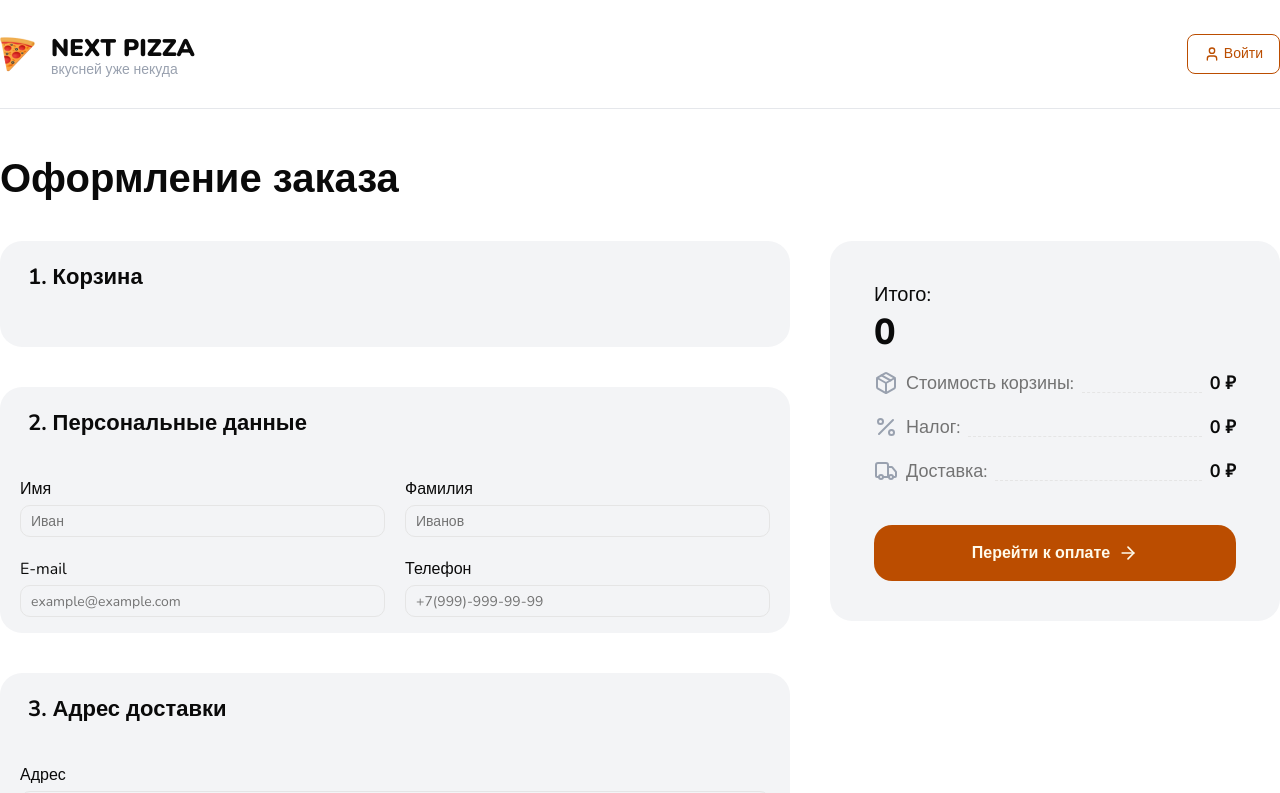
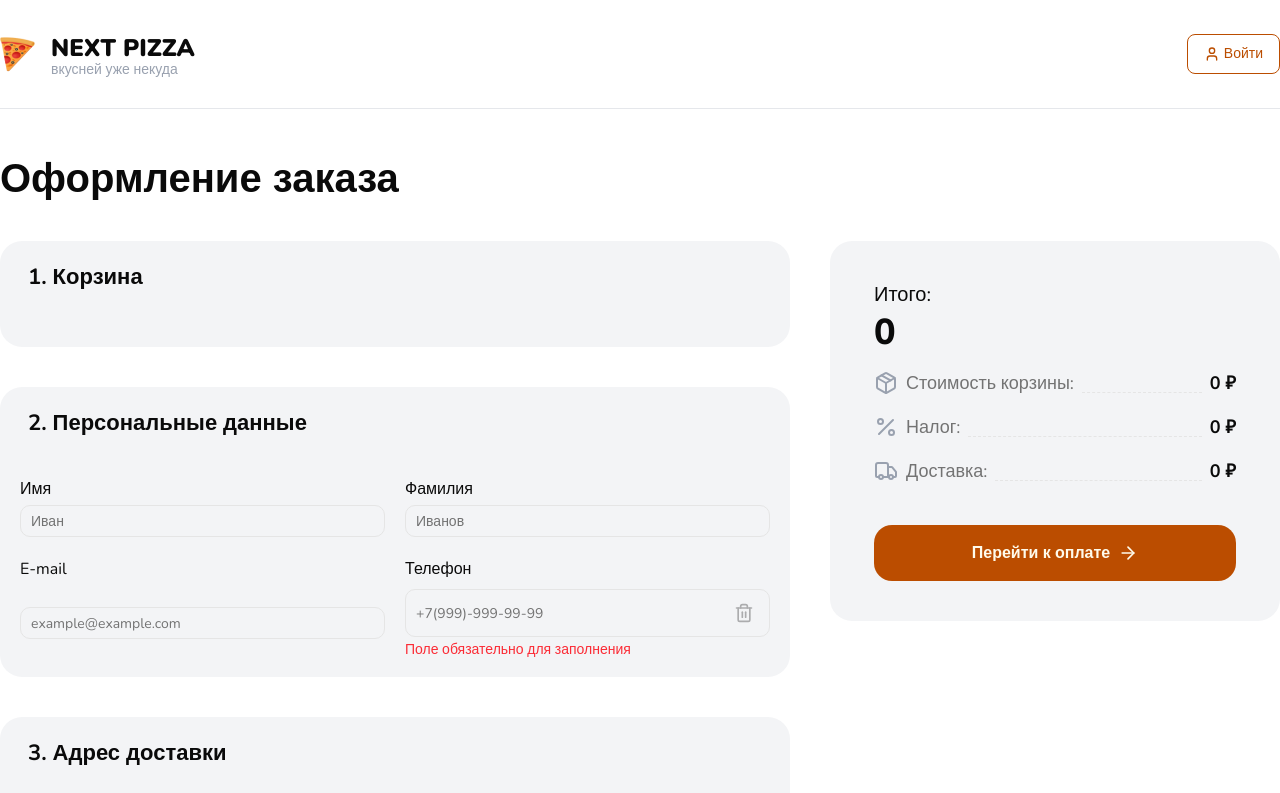
Before and after one commit to danilyakimenko/next-pizza, a Next.js app: page /checkout in a window 1280 px wide. Shown: the top 793 px of the page. Built offline with nearby package versions, Linux system fonts and the light colour scheme; no server answers.

Commit message:
#102 next-pizza: -Компонент ClearButton

```diff
--- a/app/(checkout)/checkout/page.tsx
+++ b/app/(checkout)/checkout/page.tsx
@@ -12,6 +12,7 @@ import { useCart } from "@/shared/hooks"
 import { getCartItemDetails } from "@/shared/lib"
 import { PizzaSize, PizzaType } from "@/shared/constants/pizza"
 import { CheckoutSidebar } from "@/shared/components/shared"
+import { FormInput } from "@/shared/components/shared"
 
 export default function CheckoutPage() {
   const { totalAmount, updateItemQuantity, items, removeCartItem } = useCart()
@@ -100,14 +101,7 @@ export default function CheckoutPage() {
                   placeholder="example@example.com"
                 />
               </label>
-              <label className="grid gap-1">
-                Телефон
-                <Input
-                  className="text-base"
-                  name="phone"
-                  placeholder="+7(999)-999-99-99"
-                />
-              </label>
+              <FormInput label="Телефон" name="phone" placeholder="+7(999)-999-99-99" />
             </div>
           </CheckoutCard>
           <CheckoutCard title="3. Адрес доставки">
--- /dev/null
+++ b/shared/components/shared/ClearButton/ClearButton.tsx
@@ -0,0 +1,16 @@
+import { Trash2Icon } from "lucide-react"
+import React from "react"
+
+interface Props {
+  onClick?: VoidFunction
+}
+
+export const ClearButton: React.FC<Props> = ({ onClick}) => {
+  return (
+    <button
+      className="absolute right-4 top-1/2 -translate-y-1/2 opacity-30 hover:opacity-100 cursor-pointer"
+      onClick={onClick}>
+      <Trash2Icon size={20} />
+    </button>
+  )
+}
--- /dev/null
+++ b/shared/components/shared/ClearButton/index.ts
@@ -0,0 +1 @@
+export { ClearButton } from "./ClearButton"
--- a/shared/components/shared/ErrorText/ErrorText.tsx
+++ b/shared/components/shared/ErrorText/ErrorText.tsx
@@ -1,9 +1,11 @@
 import React from "react"
+import { cn } from "cn"
 
 interface Props {
   text: string
+  className?: string
 }
 
-export const ErrorText: React.FC<Props> = ({ text }) => {
-  return <span className="mt-2 text-sm text-red-500">{text}</span>
+export const ErrorText: React.FC<Props> = ({ text, className }) => {
+  return <span className={cn("text-sm text-red-500", className)}>{text}</span>
 }
--- a/shared/components/shared/FormComponents/FormInput/FormInput.tsx
+++ b/shared/components/shared/FormComponents/FormInput/FormInput.tsx
@@ -1,8 +1,8 @@
 import { Input } from "@/shared/components/ui"
 import React from "react"
-import { ErrorSymbol } from "@/shared/components/shared"
+import { ClearButton, ErrorSymbol, ErrorText } from "@/shared/components/shared"
 
-interface Props {
+interface Props extends React.InputHTMLAttributes<HTMLInputElement> {
   name: string
   label?: string
   required?: boolean
@@ -21,9 +21,11 @@ export const FormInput: React.FC<Props> = ({ className, name, label, required, .
       )}
       <div className="relative">
         <Input className="h-12 text-md" {...props} />
+
+        <ClearButton />
       </div>
 
-
+      <ErrorText className="mt-2" text="Поле обязательно для заполнения" />
     </div>
   )
 }
--- a/shared/components/shared/index.ts
+++ b/shared/components/shared/index.ts
@@ -28,5 +28,7 @@ export { CheckoutItemDetails } from './CheckoutItemDetails'
 export { CheckoutItem } from './CheckoutItem'
 export { CheckoutItemSkeleton } from './CheckoutItemSkeleton'
 export { CheckoutSidebar } from './CheckoutSidebar'
+export * from './FormComponents'
 export { ErrorSymbol } from './ErrorSymbol'
 export { ErrorText } from './ErrorText'
+export { ClearButton } from './ClearButton'
```
